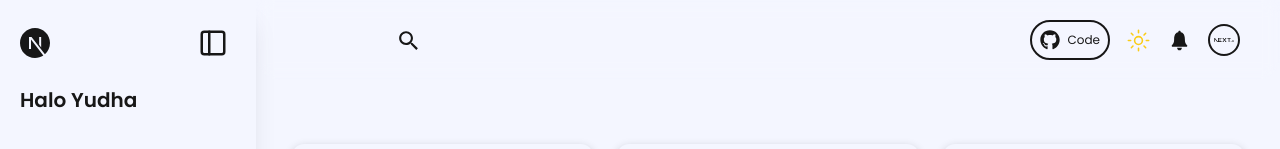
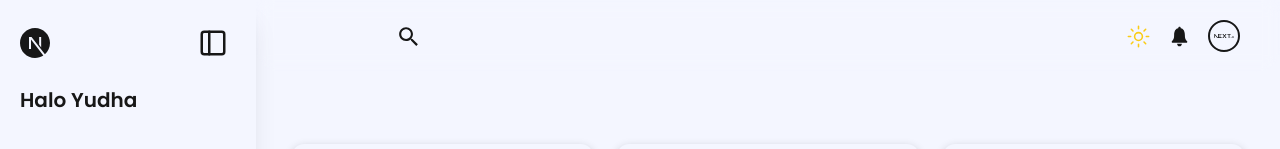
Before and after one commit to yudha556/simple-dashboard-, a Next.js app: page /dashboard in a window 1280 px wide. Shown: the top 149 px of the page. Built offline with nearby package versions, Linux system fonts and the light colour scheme.

Commit message:
Update navigasi.jsx

```diff
--- a/src/components/navigasi.jsx
+++ b/src/components/navigasi.jsx
@@ -8,10 +8,6 @@ export default function Navigasi({ isOpen }) {
         <div className={`w-full rounded-b-3xl p-5 flex items-center justify-between bg-[##F5F7F8] backdrop-blur-sm bg-opacity-30  fixed top-0 left-0 z-0   transform transition-all duration-500 ${isOpen ? "pl-35 pr-10" : "pl-30 pr-20"} `}>
             <IoMdSearch size={25} />
             <div className="flex flex-row gap-4 items-center">
-                <a href="https://github.com/yudha556/simple-dashboard-" className="flex flex-row gap-2 items-center cursor-pointer border-2 p-2 rounded-4xl ">
-                    <FaGithub size={20} />
-                    <p className="text-xs">Code</p>
-                </a>
                 <IoSunnyOutline size={25} className="text-gold"/>
                             <div className="relative group">
                                 <IoIosNotifications size={25} className="cursor-pointer" />
```
